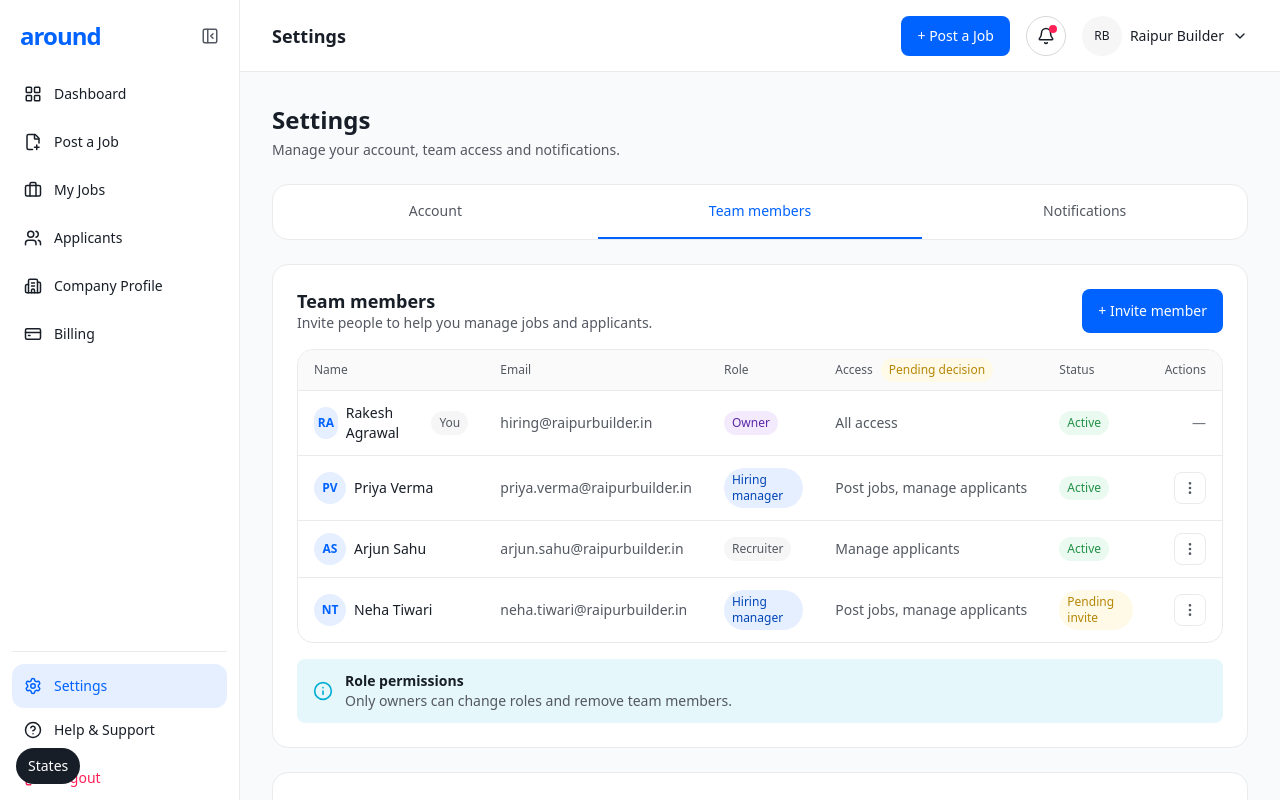
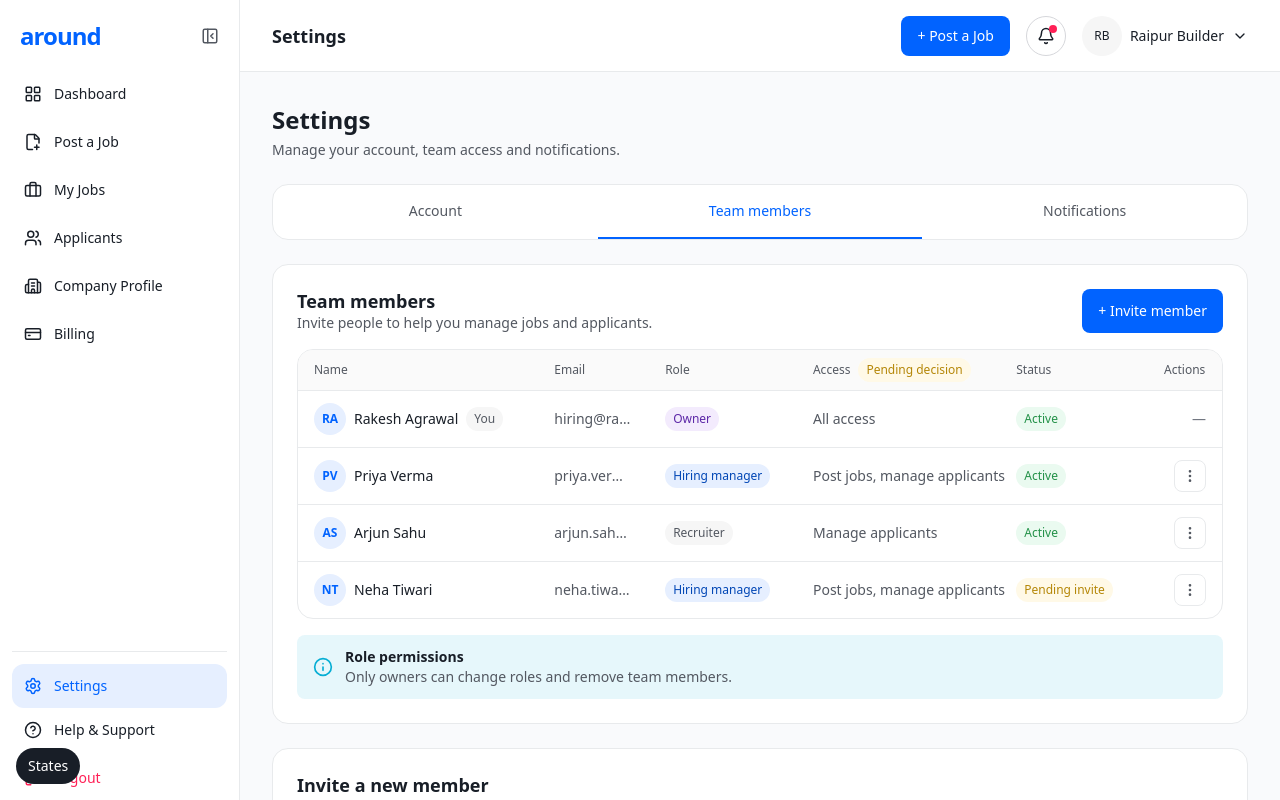
Before and after one commit to nishan1805/around-employer, a Next.js app: page /settings in a window 1280 px wide. Both pictures are taken after a click on the tab "Team members". Built offline with nearby package versions, Linux system fonts and the light colour scheme.

Commit message:
Keep Settings team names and status pills on one line.
Nowrap the name, role, and status cells, and give Email less width so it truncates instead of forcing the table to overflow.

```diff
--- a/components/settings/settings-view.tsx
+++ b/components/settings/settings-view.tsx
@@ -236,14 +236,22 @@ export function SettingsView() {
               <Button onClick={() => document.getElementById("invite-name")?.focus()}>+ Invite member</Button>
             </div>
             <div className="mt-[16px] overflow-hidden rounded-lg border border-border-default">
-              <table className="w-full text-left text-body-sm-regular [&_td]:px-[16px] [&_th]:px-[16px]">
+              <table className="w-full table-fixed text-left text-body-sm-regular [&_td]:px-[16px] [&_th]:px-[16px]">
+                <colgroup>
+                  <col className="w-[26%]" />
+                  <col className="w-[12%]" />
+                  <col className="w-[16%]" />
+                  <col className="w-[22%]" />
+                  <col className="w-[16%]" />
+                  <col className="w-[8%]" />
+                </colgroup>
                 <thead className="bg-grey-grey-50 text-label-medium text-text-secondary">
                   <tr>
                     <th className="py-[8px] font-medium">Name</th>
                     <th className="py-[8px] font-medium">Email</th>
                     <th className="py-[8px] font-medium">Role</th>
                     <th className="py-[8px] font-medium">
-                      <span className="inline-flex items-center gap-[8px]">
+                      <span className="inline-flex items-center gap-[8px] whitespace-nowrap">
                         Access <PendingTag />
                       </span>
                     </th>
@@ -254,20 +262,20 @@ export function SettingsView() {
                 <tbody>
                   {team.map((member) => (
                     <tr key={member.id} className="border-t border-border-default">
-                      <td className="py-[12px]">
-                        <span className="flex items-center gap-[8px]">
-                          <span className="flex h-[32px] w-[32px] items-center justify-center rounded-full bg-primary-primary-50 text-label-semibold text-brand-primary">{member.initials}</span>
-                          <span className="font-medium">{member.name}</span>
-                          {member.you ? <span className="rounded-full bg-grey-grey-100 px-[8px] py-[4px] text-label-medium text-text-secondary">You</span> : null}
+                      <td className="py-[12px] whitespace-nowrap">
+                        <span className="flex items-center gap-[8px] whitespace-nowrap">
+                          <span className="flex h-[32px] w-[32px] shrink-0 items-center justify-center rounded-full bg-primary-primary-50 text-label-semibold text-brand-primary">{member.initials}</span>
+                          <span className="whitespace-nowrap font-medium">{member.name}</span>
+                          {member.you ? <span className="shrink-0 whitespace-nowrap rounded-full bg-grey-grey-100 px-[8px] py-[4px] text-label-medium text-text-secondary">You</span> : null}
                         </span>
                       </td>
-                      <td className="py-[12px] whitespace-nowrap text-text-secondary">{member.email}</td>
+                      <td className="max-w-[0px] truncate py-[12px] text-text-secondary">{member.email}</td>
                       <td className="py-[12px]">
-                        <span className={`inline-flex rounded-full px-[8px] py-[4px] text-label-medium ${roleTone(member.role)}`}>{member.role}</span>
+                        <span className={`inline-flex whitespace-nowrap rounded-full px-[8px] py-[4px] text-label-medium ${roleTone(member.role)}`}>{member.role}</span>
                       </td>
                       <td className="py-[12px] whitespace-nowrap text-text-secondary">{TEAM_ACCESS[member.role]}</td>
                       <td className="py-[12px]">
-                        <span className={`inline-flex rounded-full px-[8px] py-[4px] text-label-medium ${member.status === "Active" ? "bg-success-success-50 text-success-success-700" : "bg-warning-warning-50 text-warning-warning-700"}`}>
+                        <span className={`inline-flex whitespace-nowrap rounded-full px-[8px] py-[4px] text-label-medium ${member.status === "Active" ? "bg-success-success-50 text-success-success-700" : "bg-warning-warning-50 text-warning-warning-700"}`}>
                           {member.status === "Active" ? "Active" : "Pending invite"}
                         </span>
                       </td>
```
